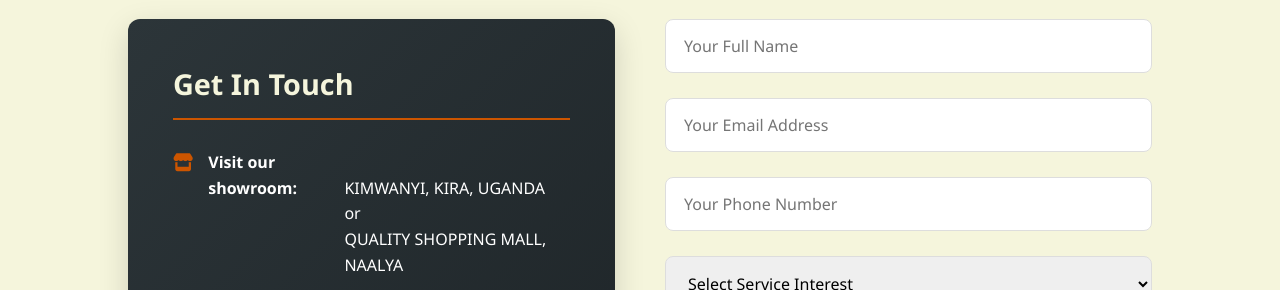
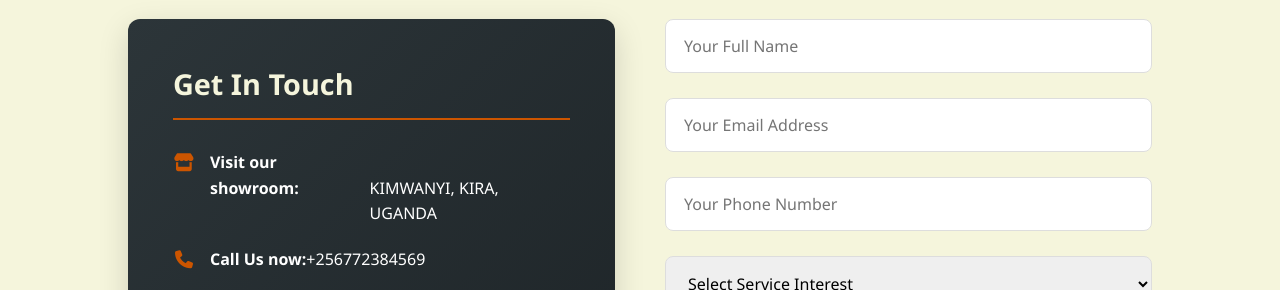
Before and after one commit to phillikali-glitch/samanicreations, a plain HTML site: page index.html in a window 1280 px wide. Shown: the part 9096-9386 px from the top of the page. Drawn offline with Linux system fonts and the light colour scheme.

Commit message:
Update index.html

```diff
--- a/index.html
+++ b/index.html
@@ -957,7 +957,7 @@
             <div class="contact-info">
                 <h3>Get In Touch</h3>
                 <div class="contact-details">
-                    <p><i class="fas fa-store"></i> <strong>Visit our showroom:</strong><br>KIMWANYI, KIRA, UGANDA<br>or<br>QUALITY SHOPPING MALL, NAALYA</p>
+                    <p><i class="fas fa-store"></i> <strong>Visit our showroom:</strong><br>KIMWANYI, KIRA, UGANDA</p>
                     <p><i class="fas fa-phone"></i> <strong>Call Us now:</strong> +256772384569</p>
                     <p><i class="fab fa-whatsapp"></i> <strong>WhatsApp us now:</strong> +256785727065</p>
                     <p><i class="fas fa-envelope"></i> <strong>Book a meeting:</strong> gn@samanicreations.com</p>
```
